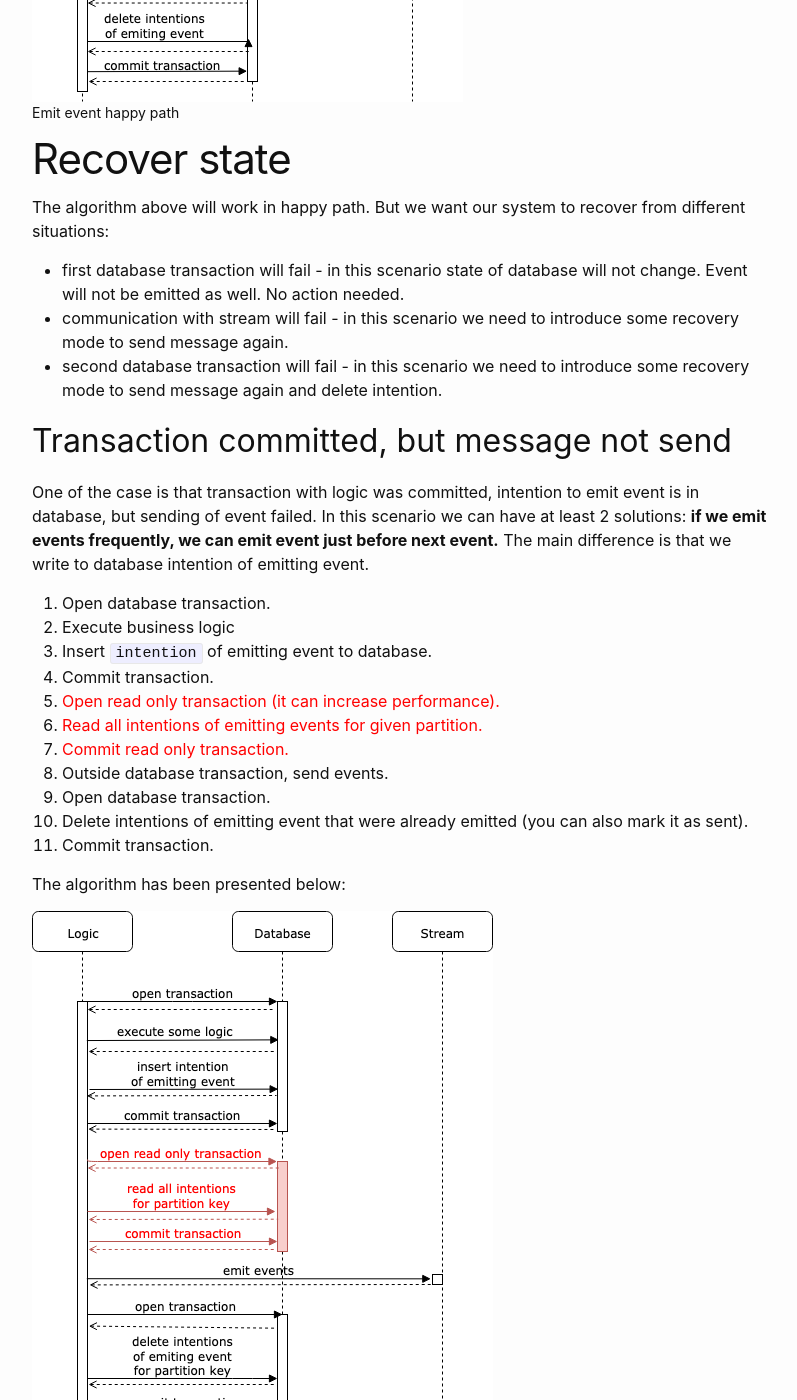
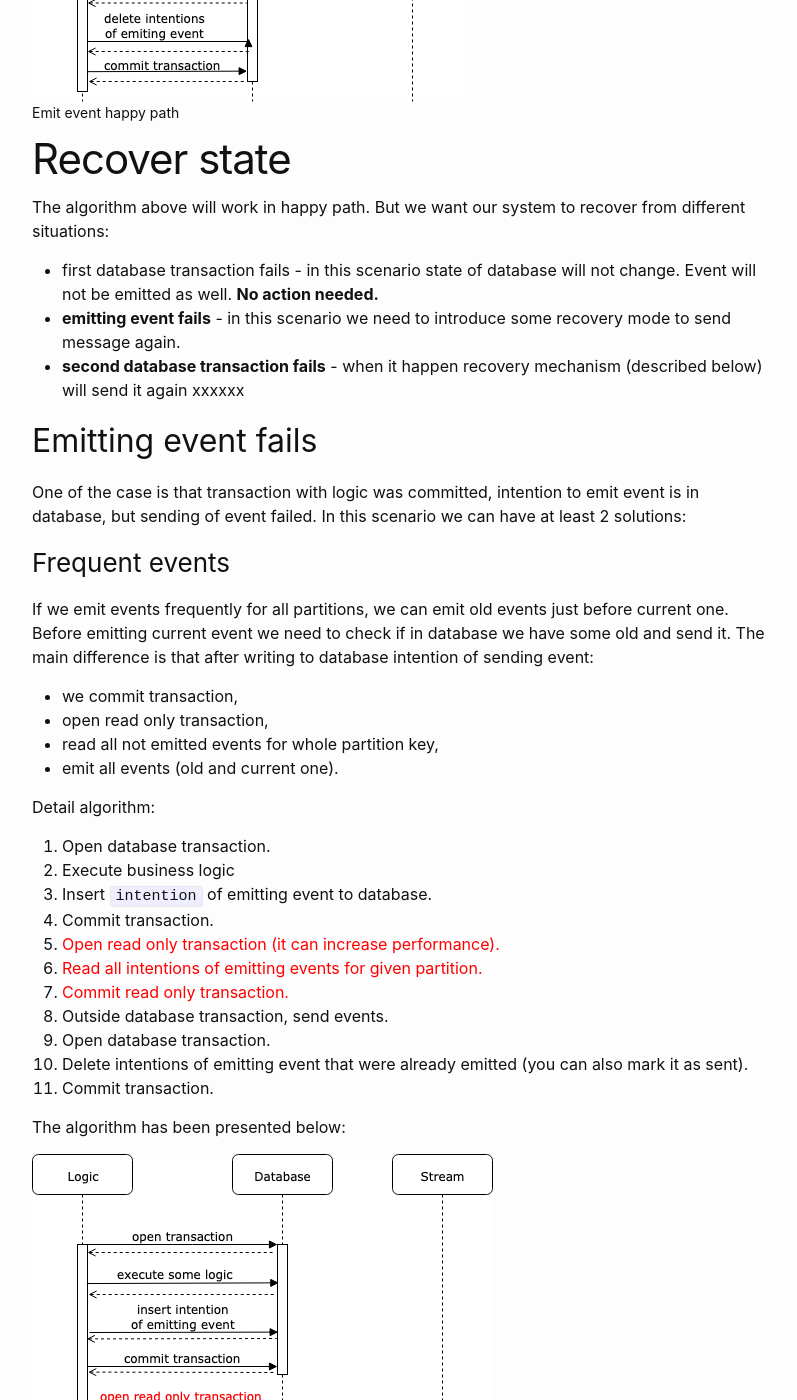
Before and after one commit to marekhudyma/marekhudyma.github.io, a Jekyll site: the page built from _posts/2019-12-01-emitting-events-with-db.md, in a window 1280 px wide and 1400 px high, scrolled down 1430 px. Shown: the whole window, without its empty margins (238-1035 px from the left). Built offline with Jekyll 4.4.1, drawn with Linux system fonts in a browser that asks for light colours; some of the changed text lies outside the part shown.

Commit message:
Emitting events

```diff
--- a/_posts/2019-12-01-emitting-events-with-db.md
+++ b/_posts/2019-12-01-emitting-events-with-db.md
@@ -38,17 +38,24 @@ Algorithm:
 
 # Recover state
 The algorithm above will work in happy path. But we want our system to recover from different situations:
-* first database transaction will fail - in this scenario state of database will not change. Event will not be emitted as well. No action needed.
-* communication with stream will fail - in this scenario we need to introduce some recovery mode to send message again.
-* second database transaction will fail - in this scenario we need to introduce some recovery mode to send message again and delete intention.
+* first database transaction fails - in this scenario state of database will not change. Event will not be emitted as well. **No action needed.**
+* **emitting event fails** - in this scenario we need to introduce some recovery mode to send message again.
+* **second database transaction fails** - when it happen recovery mechanism (described below) will send it again xxxxxx
 
-
-## Transaction committed, but message not send
+## Emitting event fails
 One of the case is that transaction with logic was committed, intention to emit event is in database, but sending of event failed.
 In this scenario we can have at least 2 solutions:
-**if we emit events frequently, we can emit event just before next event.**
-The main difference is that we write to database intention of emitting event.
 
+### Frequent events
+If we emit events frequently for all partitions, we can emit old events just before current one.
+Before emitting current event we need to check if in database we have some old and send it.
+The main difference is that after writing to database intention of sending event:
+* we commit transaction,
+* open read only transaction,
+* read all not emitted events for whole partition key,
+* emit all events (old and current one).
+
+Detail algorithm:
 1. Open database transaction.
 2. Execute business logic
 3. Insert `intention` of emitting event to database.
@@ -67,8 +74,8 @@ The algorithm has been presented below:
   <figcaption>Emit events with another event</figcaption>
 </figure>
 
-
-2. if we do not events very frequently, we can create a special scheduler to send old
+### Rare events
+If we do not emit events very frequently, we can create a special scheduler to emit old events.
 
 Every interval of time (depends on us) scheduler need to execute algorithm.
 1. Open database transaction.
@@ -84,9 +91,11 @@ Every interval of time (depends on us) scheduler need to execute algorithm.
   <figcaption>Visualisation of scheduler path of emitting events</figcaption>
 </figure>
 
+## Second database transaction fails
+It can happen that second transaction fails - after successfully emitting event, we fail to delete intention from database.
+In this scenario our auto-recovering mechanism will handle the situation. In both cases (described in frequent events and rare events) algorithms will emit again events.
+It is not a problem since events can be delivered 1 or more times.
+
 # Summary
 In this article I presented a safe way of emitting event together with database transaction.
 If order of events is not important, you can easily simplify algorithm.
-
-
-4. Read from database all intentions of emitting events for given `business key` (e.g. account, user, where we want to have events in order).
```
Also changed, not shown: other parts of _posts/2019-12-01-emitting-events-with-db.md (+5 -5 lines).
